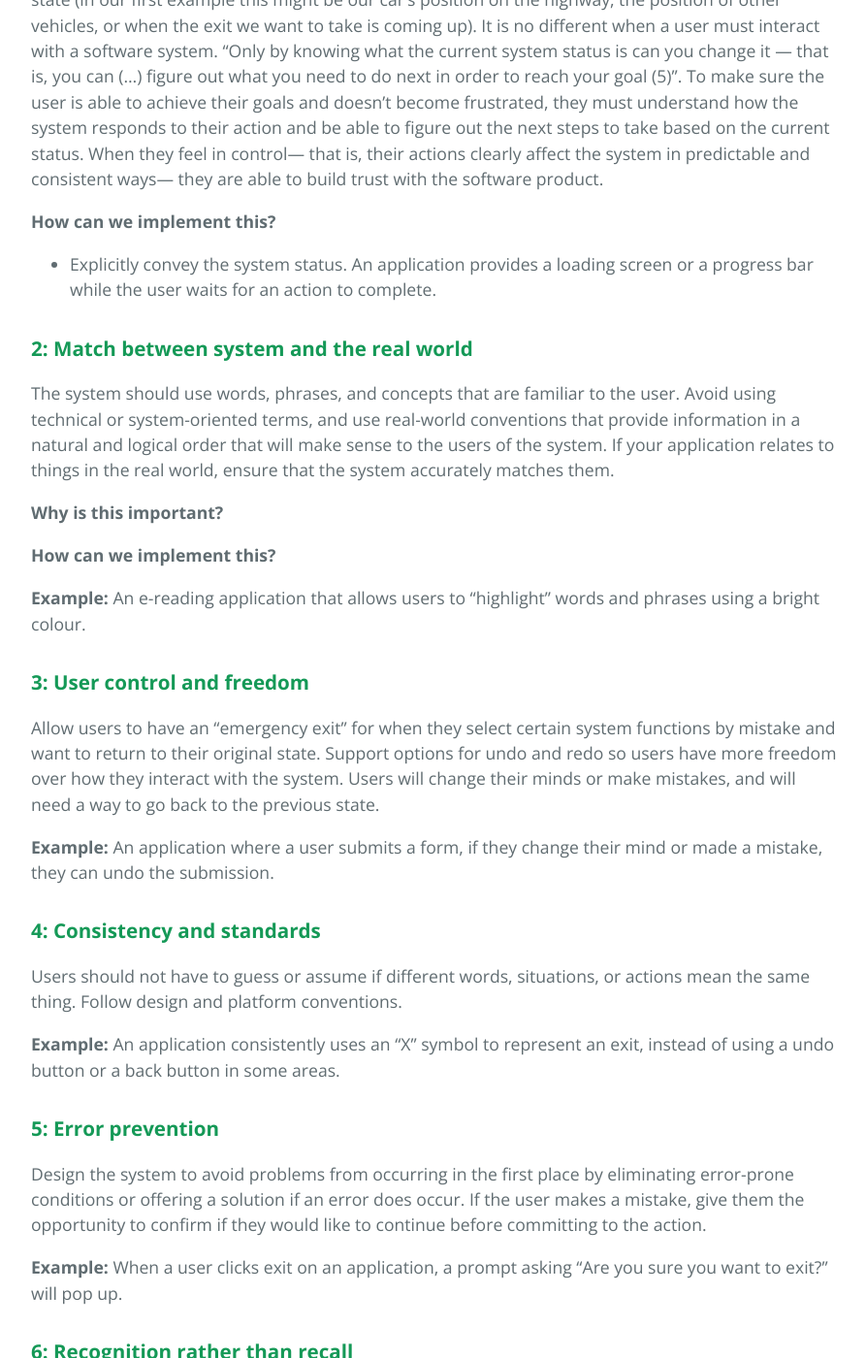
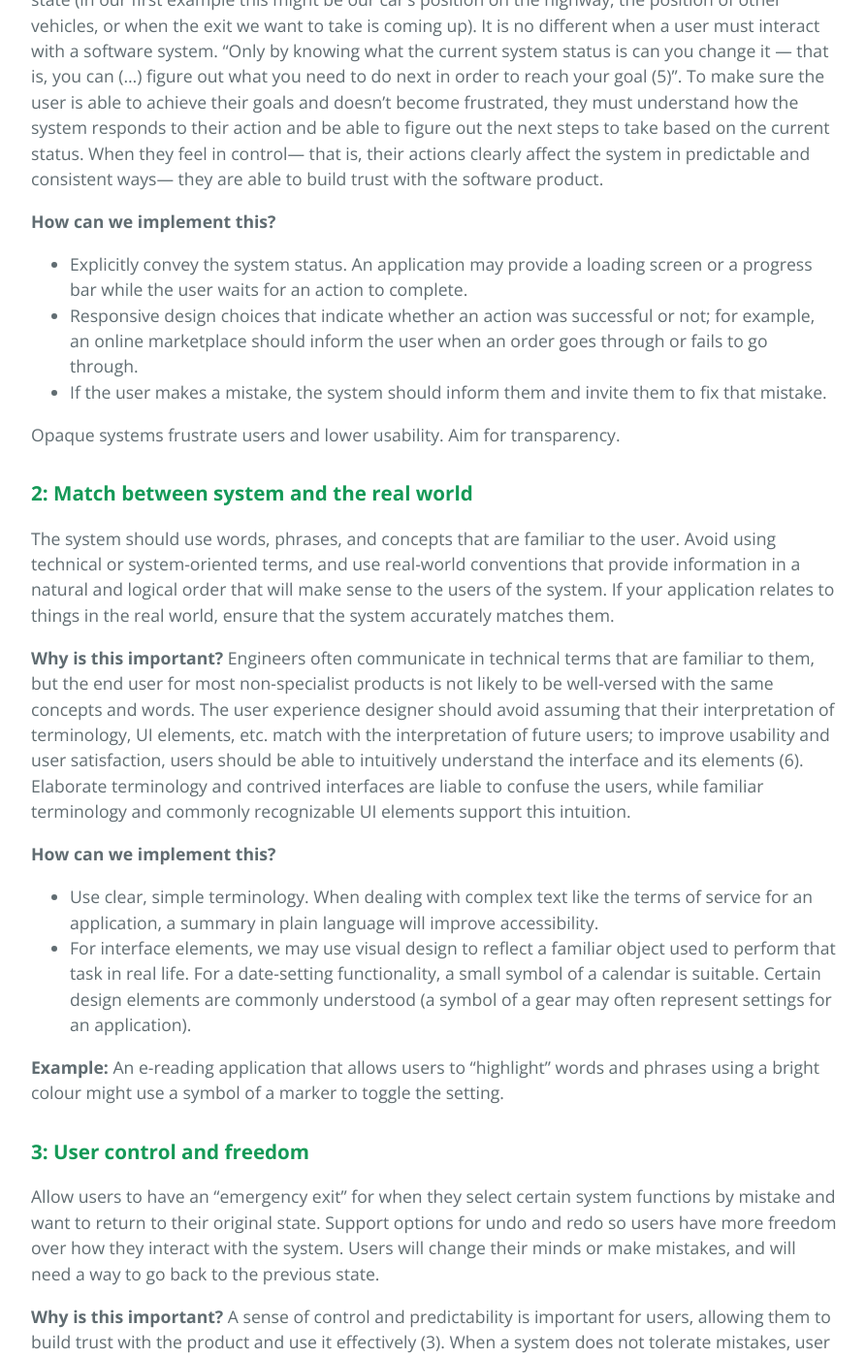
Before and after one commit to learning-software-engineering/learning-software-engineering.github.io, a Jekyll site: the page built from Topics/User_Experience/Usability_Heuristics.md, in a window 1280 px wide and 1400 px high, scrolled down 1534 px. Shown: the whole window at 97% size, without its empty margins (192-1085 px from the left). Built offline with Jekyll 4.4.1, drawn with Linux system fonts in a browser that asks for light colours; our own code applies the rules of GitHub Pages for plain Markdown files; some of the changed text lies outside the part shown.

Commit message:
Added additional points for part 2 and 3

```diff
--- a/Topics/User_Experience/Usability_Heuristics.md
+++ b/Topics/User_Experience/Usability_Heuristics.md
@@ -29,24 +29,34 @@ Information is power. Every time we make a decision in real life, whether it is
 
 __How can we implement this?__
 
-- Explicitly convey the system status. An application provides a loading screen or a progress bar while the user waits for an action to complete.
+- Explicitly convey the system status. An application may provide a loading screen or a progress bar while the user waits for an action to complete.
+- Responsive design choices that indicate whether an action was successful or not; for example, an online marketplace should inform the user when an order goes through or fails to go through.
+- If the user makes a mistake, the system should inform them and invite them to fix that mistake.
 
+Opaque systems frustrate users and lower usability. Aim for transparency.
 
 
 ### **2: Match between system and the real world**
 The system should use words, phrases, and concepts that are familiar to the user. Avoid using technical or system-oriented terms, and use real-world conventions that provide information in a natural and logical order that will make sense to the users of the system. If your application relates to things in the real world, ensure that the system accurately matches them.
 
 __Why is this important?__
+Engineers often communicate in technical terms that are familiar to them, but the end user for most non-specialist products is not likely to be well-versed with the same concepts and words. The user experience designer should avoid assuming that their interpretation of terminology, UI elements, etc. match with the interpretation of future users; to improve usability and user satisfaction, users should be able to intuitively understand the interface and its elements (6). Elaborate terminology and contrived interfaces are liable to confuse the users, while familiar terminology and commonly recognizable UI elements support this intuition.
 
+__How can we implement this?__
+- Use clear, simple terminology. When dealing with complex text like the terms of service for an application, a summary in plain language will improve accessibility.
+- For interface elements, we may use visual design to reflect a familiar object used to perform that task in real life. For a date-setting functionality, a small symbol of a calendar is suitable. Certain design elements are commonly understood (a symbol of a gear may often represent settings for an application).
+
+
+**Example:** An e-reading application that allows users to "highlight" words and phrases using a bright colour might use a symbol of a marker to toggle the setting.
+
+### **3: User control and freedom**
+Allow users to have an "emergency exit" for when they select certain system functions by mistake and want to return to their original state. Support options for undo and redo so users have more freedom over how they interact with the system. Users will change their minds or make mistakes, and will need a way to go back to the previous state.
+
+__Why is this important?__
+A sense of control and predictability is important for users, allowing them to build trust with the product and use it effectively (3). When a system does not tolerate mistakes, user errors cause major disruptions to the user's workflow and results in them losing control.
 
 __How can we implement this?__
 
-
-
-**Example:** An e-reading application that allows users to "highlight" words and phrases using a bright colour.
-
-### **3: User control and freedom**
-Allow users to have an "emergency exit" for when they select certain system functions by mistake and want to return to their original state. Support options for undo and redo so users have more freedom over how they interact with the system. Users will change their minds or make mistakes, and will need a way to go back to the previous state.
 
 **Example:** An application where a user submits a form, if they change their mind or made a mistake, they can undo the submission.
 
@@ -106,3 +116,5 @@ Heuristics Applied to Everyday Life: https://www.zenhaiku.com/archives/usability
 4. Nielsen, J. (1994, April 24). 10 usability heuristics for user interface design. Nielsen Norman Group. https://www.nngroup.com/articles/ten-usability-heuristics/
 
 5. Harley, A. (2018, June 3). Visibility of system status. Nielsen Norman Group. https://www.nngroup.com/articles/visibility-system-status/
+
+6. Kayley, A. (2018, July 1). Match between the system and the real world (usability heuristic #2). Nielsen Norman Group. https://www.nngroup.com/articles/match-system-real-world/
```
